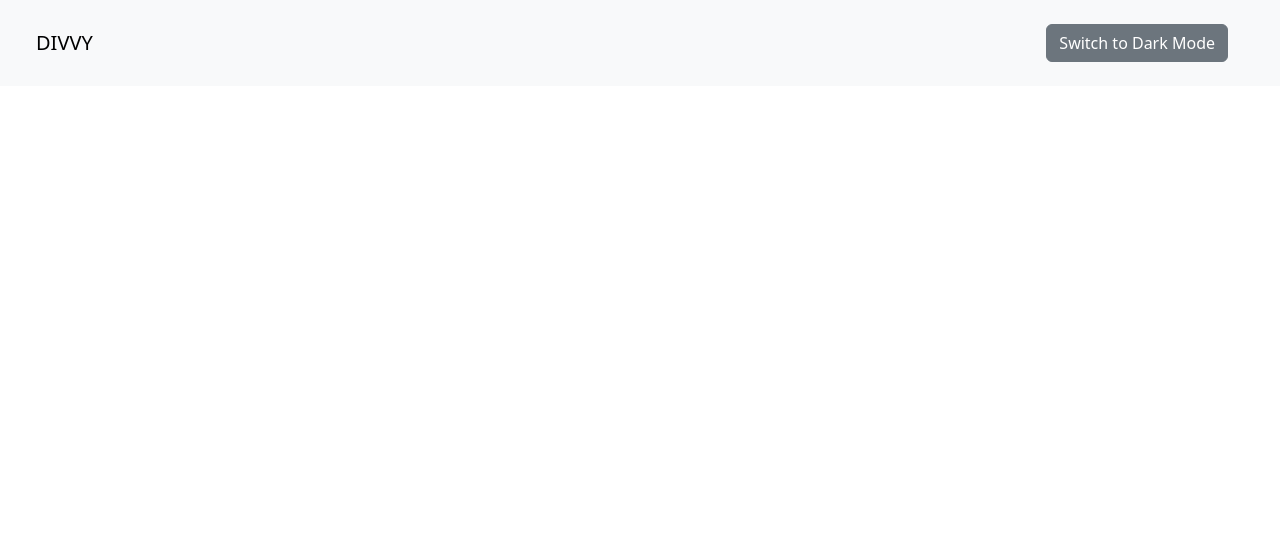
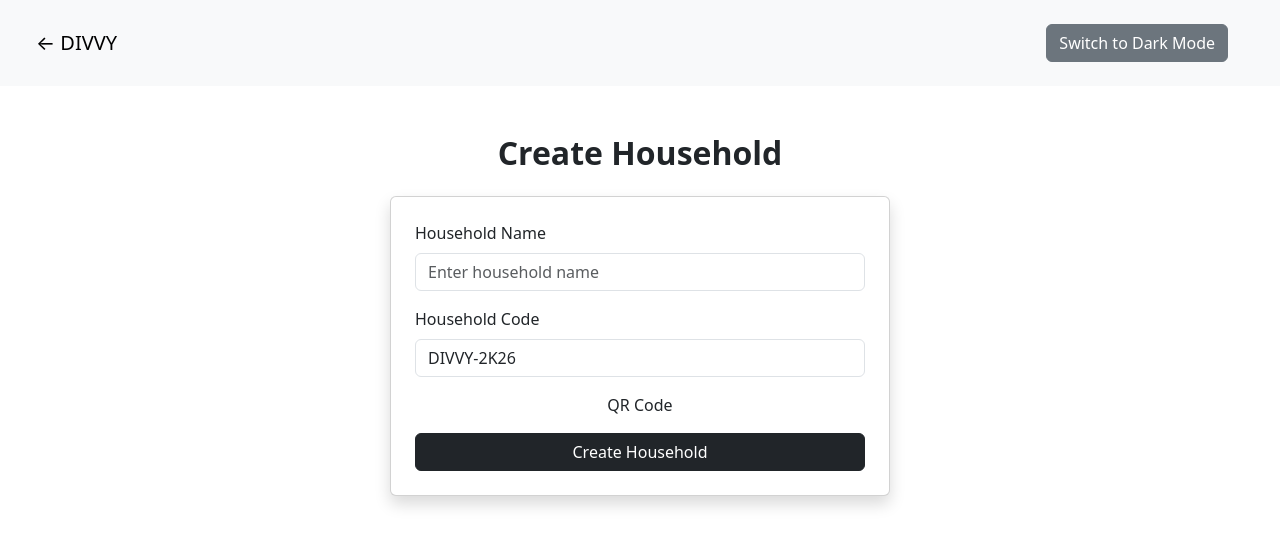
Before and after one commit to jmarin255/DIVVY, a React app in the folder FrontEnd/: page /create-household in a window 1280 px wide. Shown: the top 546 px of the page. Built offline with nearby package versions, Linux system fonts and the light colour scheme; the HTML template or start-up script is replaced by a standard one.

Commit message:
HouseholdChoice & Create components

```diff
--- a/FrontEnd/src/App.jsx
+++ b/FrontEnd/src/App.jsx
@@ -1,11 +1,15 @@
 import './App.css'
 import { useState, useEffect } from "react";
-import { Routes, Route } from "react-router-dom";
+import { Routes, Route, useLocation, Link } from "react-router-dom";
 
 import Login from "./components/Login";
 import Register from "./components/Register";
+import HouseholdChoice from "./components/HouseholdChoice";
+import CreateHousehold from "./components/CreateHousehold";
 
 function App() {
+  const location = useLocation();
+
   const [theme, setTheme] = useState("light");
 
   useEffect(() => {
@@ -16,8 +20,13 @@ function App() {
     <>
       <nav className="navbar navbar-expand-lg bg-body-tertiary px-4">
         <div className="container-fluid">
-          <a className="navbar-brand" href="#">DIVVY</a>
-
+          {location.pathname === "/create-household" || location.pathname === "/household" ? (
+            <Link className="navbar-brand" to="/household">
+            ← DIVVY
+            </Link>
+          ) : (
+            <a className="navbar-brand" href="#">DIVVY</a>
+          )}
           <button
             className="btn btn-secondary m-3"
             onClick={() => setTheme(theme === "light" ? "dark" : "light")}
@@ -31,6 +40,8 @@ function App() {
         <Route path="/" element={<Login />} />   {/* 👈 add this */}
         <Route path="/login" element={<Login />} />
         <Route path="/register" element={<Register />} />
+        <Route path="/household" element={<HouseholdChoice />} />
+        <Route path="/create-household" element={<CreateHousehold />} />
       </Routes>
     </>
   );
--- /dev/null
+++ b/FrontEnd/src/Components/CreateHousehold.jsx
@@ -0,0 +1,64 @@
+import { useState } from "react";
+import { Link } from "react-router-dom";
+
+const CreateHousehold = () => {
+    const [householdName, setHouseholdName] = useState("");
+
+    const code = "DIVVY-2K26";
+
+    const handleSubmit = (e) => {
+        e.preventDefault();
+
+        if (!householdName.trim()) {
+            alert("Household name required");
+            return;
+        }
+
+        console.log({ householdName, code });
+    };
+
+    return (
+        <div className="household-page py-5">
+            <div className="container">
+
+                <h2 className="text-center fw-bold mb-4">Create Household</h2>
+
+                <div className="card p-4 shadow mx-auto" style={{ maxWidth: "500px" }}>
+                    <form onSubmit={handleSubmit}>
+
+                        <div className="mb-3">
+                            <label className="form-label">Household Name</label>
+                            <input
+                                className="form-control"
+                                value={householdName}
+                                onChange={(e) => setHouseholdName(e.target.value)}
+                                placeholder="Enter household name"
+                            />
+                        </div>
+
+                        <div className="mb-3">
+                            <label className="form-label">Household Code</label>
+                            <input
+                                className="form-control"
+                                value={code}
+                                readOnly
+                            />
+                        </div>
+
+                        <div className="qr-box mb-3 text-center">
+                            <div className="qr-placeholder">QR Code</div>
+                        </div>
+
+                        <button type="submit" className="btn btn-dark w-100">
+                            Create Household
+                        </button>
+
+                    </form>
+                </div>
+
+            </div>
+        </div>
+    );
+};
+
+export default CreateHousehold;
--- a/FrontEnd/src/Components/Login.jsx
+++ b/FrontEnd/src/Components/Login.jsx
@@ -1,8 +1,10 @@
 import { useState, useEffect } from "react";
 import "../login.css";
-import { Link } from "react-router-dom";
+import { Link, useNavigate } from "react-router-dom";
 
 const Login = () => {
+  const navigate = useNavigate();
+
   const [formData, setFormData] = useState({ email: "", password: "" });
   const [error, setError] = useState("");
 
@@ -24,6 +26,8 @@ const Login = () => {
       setError("Please enter a valid email.");
       return;
     }
+
+    navigate("/household");
   };
 
   return (
--- a/FrontEnd/src/Components/Register.jsx
+++ b/FrontEnd/src/Components/Register.jsx
@@ -1,9 +1,11 @@
 import { useState } from "react";
 import "../login.css";
-import { Link } from "react-router-dom";
+import { Link, useNavigate } from "react-router-dom";
 
 
 const Register = () => {
+    const navigate = useNavigate();
+
     const [formData, setFormData] = useState({
         firstName : "",
         lastName : "",
@@ -39,6 +41,7 @@ const Register = () => {
 
         setError("");
         console.log(formData);
+        navigate("/household");
     };
 
 
```
Also changed, not shown: 1 other file (tests, documents, lock files or other folders).
